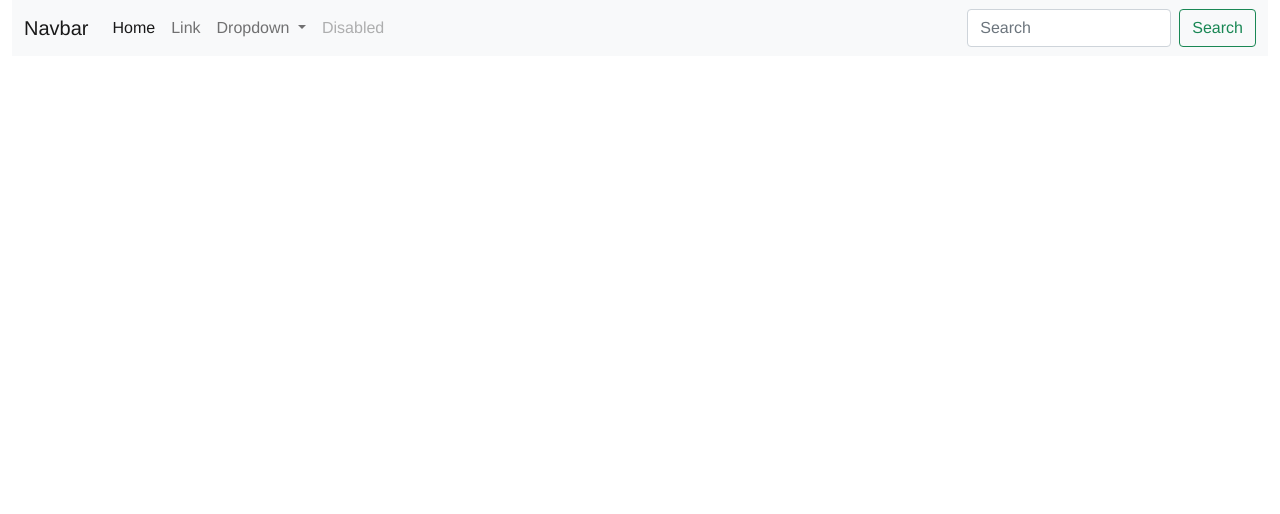
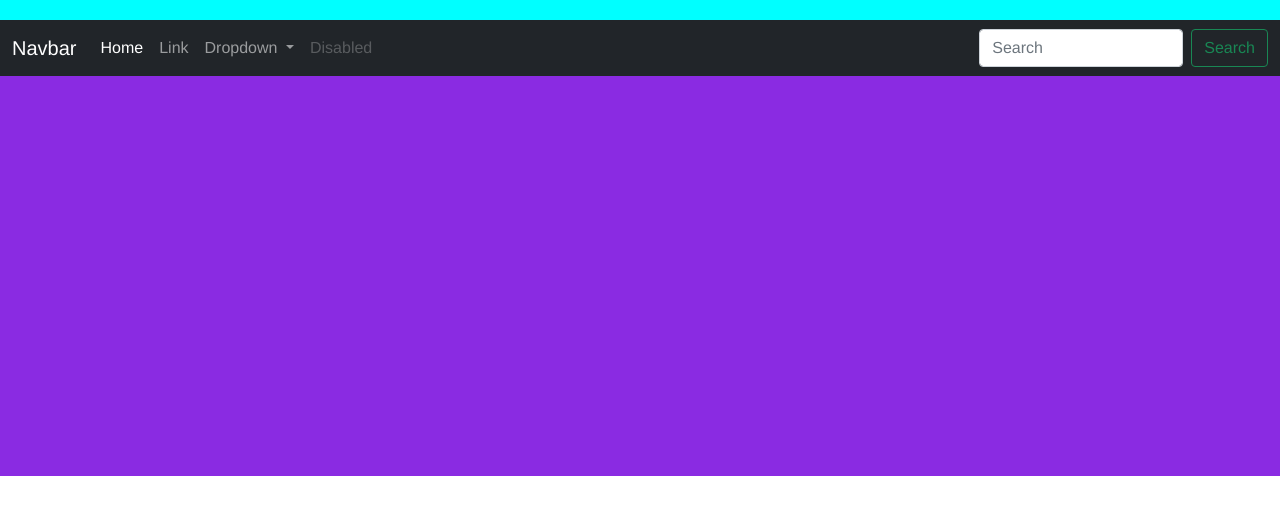
Before and after one commit to Ezy93/htmlcss-playstation, a plain HTML site: page index.html in a window 1280 px wide. Drawn offline with nearby package versions, Linux system fonts and the light colour scheme.

Commit message:
completata macro struttura del section jumbotron

```diff
--- a/css/style.css
+++ b/css/style.css
@@ -5,3 +5,13 @@ header{
 body{
     font-family: Arial, sans-serif;
 }
+
+.my-sony-logo{
+    height:20px;
+    background-color: aqua;
+}
+
+.my-jumbotron{
+    height: 400px;
+    background-color: blueviolet;
+}
--- a/index.html
+++ b/index.html
@@ -17,13 +17,13 @@
 </head>
 
 <body>
-    <header class="container-fluid">
+    <header>
 
         <div class="my-sony-logo">
 
         </div>
 
-        <nav class="navbar navbar-expand-lg navbar-light bg-light">
+        <nav class="navbar navbar-expand-lg navbar-dark bg-dark">
 
             <div class="container-fluid">
 
@@ -73,5 +73,26 @@
         </nav>
 
     </header>
+
+    <main>
+        <!-- section di presentazione di alcuni titoli videoludici -->
+        <section>
+
+            <!-- qui andra l'immagine sfondo di returnal -->
+            <div class="my-jumbotron">
+
+            </div>
+            <!-- qui andra il carosello dei titoli -->
+            <div class="carosello">
+
+            </div>
+
+        </section>
+
+        <section class="my-playstation-five">
+
+        </section>
+
+    </main>
 </body>
 </html>
```
